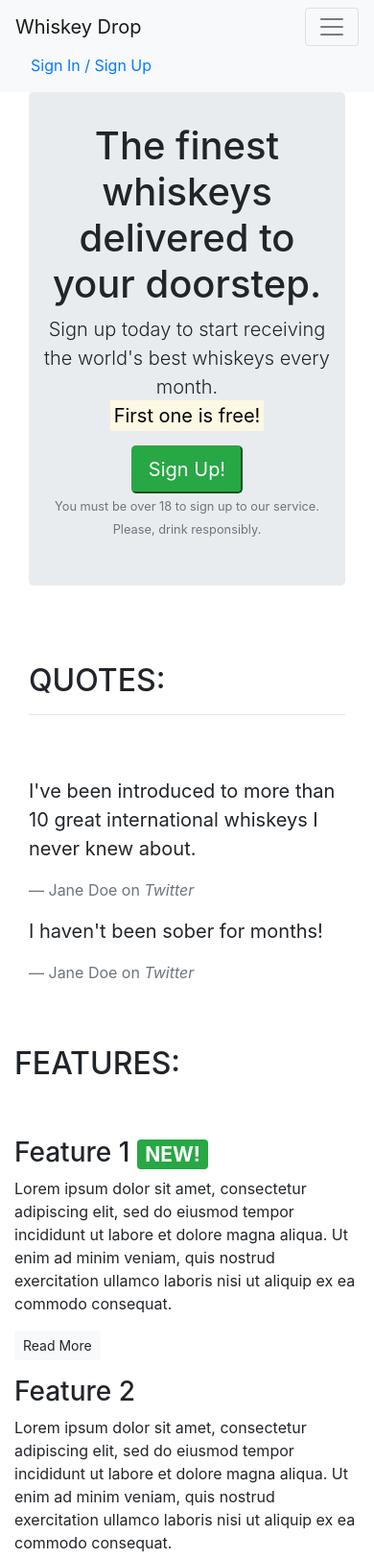
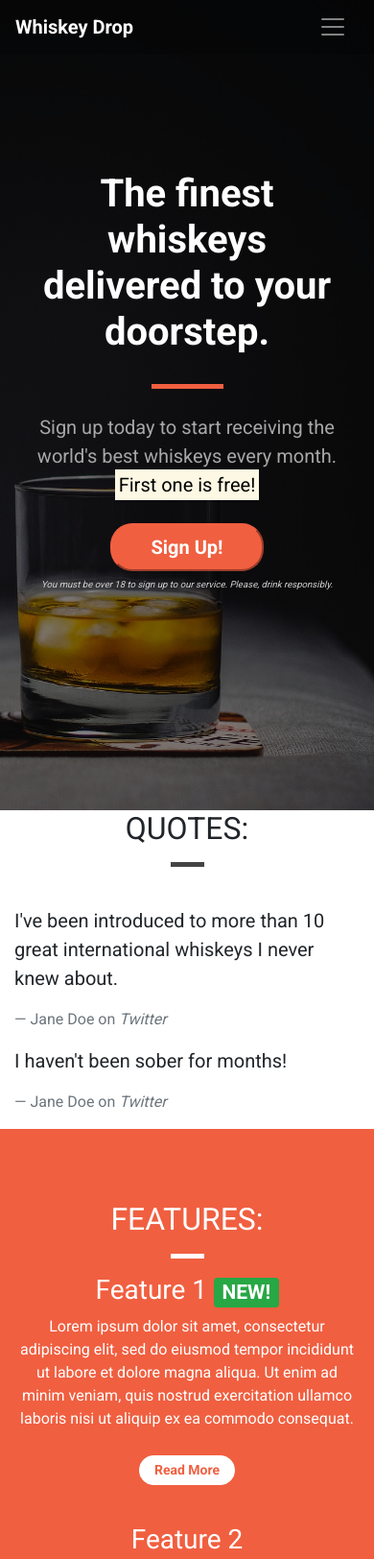
Before and after one commit to JSudron/bootstrap4, a plain HTML site: page index.html in a window 390 px wide. Shown: the top 1624 px of the page at 96% size. Drawn offline with nearby package versions, Linux system fonts and the light colour scheme.

Commit message:
css additions

```diff
--- a/css/style.css
+++ b/css/style.css
@@ -2,18 +2,200 @@
     font-family: 'Roboto', sans-serif;
 }
 
-.alert-container {}
+.container-wrapper{}
 
+.container-wrapper--red{
+    background-color: #f05f40;
+    color: white;
+}
+
+.container-wrapper--grey{
+    background-color: #495057;
+    color: white;
+}
+.alert-container .col-12 {
+    padding-left: 0;
+    padding-right: 0;
+}
+
+.site-wide-alert {
+    border-radius: 0;
+    margin-bottom: 0;
+    padding: 5px 15px;
+    background-color: #eec802;
+    border-color: #eec802;
+}
 .callout-container {
     height: 100vh;
 
-    background: url("https://github.com/JSudron/bootstrap4-nextbigidea/blob/3bff87d0a439365321c6954d35a197e13e20d59b/images/whiskey-background.jpg") no-repeat bottom right fixed;
+    background: url("/images/whiskey-background.jpg") no-repeat bottom right fixed;
     -webkit-background-size: cover;
     -moz-background-size: cover;
     -o-background-size: cover;
     background-size: cover;
+
+    display: flex;
+    align-items: center;
+    justify-content: center;
+
+    position: relative;
+}
+
+.opaque-overlay {
+    position: absolute;
+    top: 0;
+    left: 0;
+    height: 100%;
+    width: 100%;
+    background-color: rgba(0,0,0,0.5);
 }
 
 quotes-container {}
 
 .features-container {}
+
+.monthly-favourites {}
+
+/* Page headers */
+
+.page-header {
+    margin-bottom: 0;
+    border-bottom: 0;
+    text-align: center;
+}
+
+.page-header h2 {
+    margin-top: 0;
+}
+
+.quotes .page-header {
+    margin-bottom: 25px;
+}
+
+.monthly-favourites .page-header {
+    font-weight: 500;
+}
+/* Block dividers */
+
+.block-divider {
+    width: 75px;
+    height: 5px;
+    border: 0;
+    background-color: #444;
+}
+
+.block-divider--orange {
+    background-color: #f05f40;
+}
+
+.block-divider--white {
+    background-color: white;
+}
+
+.block-divider--short {
+    width: 35px;
+}
+
+/* Content containers */
+
+.content-container {
+    padding-top: 75px;
+    padding-bottom: 75px;
+}
+
+/* Navbar */
+
+.navalert-container {
+    position: absolute;
+    top: 0;
+    left: 0;
+    z-index: 1;
+    padding-left: 0;
+    padding-right: 0;
+}
+
+.navbar {
+    margin-bottom: 0;
+    width: 100%;
+    background-color: rgba(0, 0, 0, .25);
+    border: 0;
+}
+
+.navbar .navbar-toggler {
+    border: 0;
+}
+
+.navbar-brand {
+    font-weight: bold;
+}
+
+.navbar .navbar-nav a {
+    font-weight: bold;
+}
+
+/* Jumbotron */
+
+.jumbotron {
+    background-color: transparent;
+}
+
+.jumbotron-header {
+    color: white;
+    font-weight: bold;
+    margin-bottom: 30px;
+}
+
+.jumbotron .lead {
+    margin: 25px 0;
+    color: #a7a7a7;
+}
+
+.jumbotron small {
+    font-size: 60%;
+    font-style: italic;
+    color: #d0d0d0;
+}
+
+/* Buttons */
+
+.btn--cta {
+    font-weight: bold;
+    border-radius: 23px;
+    width: 160px;
+}
+
+.btn--red {
+    color: white;
+    background-color: #f05f40;
+    border-color: #f05f40;
+}
+
+.btn--red:hover,
+.btn--red:active,
+.btn--red:focus,
+.btn--red:active:focus {
+    background-color: #df4929;
+    border-color: #df4929;
+    color: white;
+}
+
+.feature {
+    text-align: center;
+    margin-bottom: 40px;
+}
+
+.feature i {
+    margin-bottom: 20px;
+    font-size: 45px;
+    line-height: 45px;
+}
+
+.feature .btn {
+    background-color: white;
+    border-color: white;
+    border-radius: 15px;
+    min-width:  100px;
+    font-weight: bold;
+    margin-top: 10px;
+    color: #f05f40;
+}
--- a/index.html
+++ b/index.html
@@ -9,10 +9,20 @@
     <link rel="stylesheet" href="https://use.fontawesome.com/releases/v5.6.1/css/all.css" integrity="sha384-gfdkjb5BdAXd+lj+gudLWI+BXq4IuLW5IT+brZEZsLFm++aCMlF1V92rMkPaX4PP" crossorigin="anonymous">
 
     <link href="https://fonts.googleapis.com/css?family=Roboto:400,700&display=swap" rel="stylesheet">
-    <link rel="stylesheet" href="css/stly.css" type="text/css" />
+    <link rel="stylesheet" href="css/style.css" type="text/css" />
 </head>
 <body>
-    <nav class="navbar navbar-light bg-light navbar-expand-sm">
+    <div class="container-fluid navalert-container">
+        <div class="container-fluid alert-container">
+            <div class="row d-none d-sm-block">
+                <div class="col-12">
+                    <div class="site-wide-alert alert alert-warning">
+                        <strong>Sale Now On!</strong> We've got a sale on. Get a 12-month subscription for the price of 6! <a href="">See here for details!</a>
+                    </div>
+                </div>
+            </div>
+        </div>
+        <nav class="navbar navbar-dark navbar-expand-sm">
             <a href="/" class="navbar-brand">Whiskey Drop</a>
 
             <button class="navbar-toggler ml-auto" type="button" data-toggle="collapse" data-target="#navbarNavDropdown" aria-controls="navbarNavDropdown" aria-expanded="false" aria-label="Toggle navigation">
@@ -32,51 +42,45 @@
                             <a class="dropdown-item" href="#">Japanese</a>
                             <a class="dropdown-item" href="#">American</a>
                         </div>
-                    </div>
                     </li>
 
                     <li class="nav-item mr-2 d-block d-sm-none"><a class="nav-link" href="/login">Sign In / Sign Up</a></li>
                 </ul>
             </div>
-        <div class="d-none d-md-block">>
+            <div class="d-none d-md-block">
                 <p class="navbar-text my-auto mr-2"><i>Great whiskey delivered to your door!</i></p>
-            <a href="/login">Sign In / Sign Up</a>
+                <a href="/login" class="btn btn--cta btn--red">Sign In / Sign Up</a>
             </div>
         </nav>
-    <article class="container alert-container">
-        <div class="row d-none d-sm-block">
-            <div class="col-12">
-                <div class="alert alert-warning">
-                    <strong>Sale Now On!</strong> We've got a sale on. Get a 12-month subscription for the price of 6! <a href=" ">See here for details!</a>
-                </div>
-            </div>
     </div>
     <div class="container-fluid callout-container">
         <!-- Callout -->
+        <div class="opaque-overlay">&nbsp;</div>
         <div class="row">
             <div class="col-12">
                 <section class="callout jumbotron text-center">
-                        <h1>The finest whiskeys delivered to your doorstep.</h1>
+                    <h1 class="jumbotron-header">The finest whiskeys delivered to your doorstep.</h1>
+                    <hr class="block-divider block-divider--orange">
                     <p class="lead">Sign up today to start receiving the world's best whiskeys every month.
                         <s class="d-none d-sm-inline">£19.99</s>
                         <span class="d-inline d-sm-none"><br></span>
-                            <strong><mark>First one is free!</mark></strong>
-                        </p>
-                        <button class="btn-success btn-lg" data-toggle="modal" data-target="#signUpModal">Sign Up!</button>
+                        <strong><mark>First one is free!</mark></strong></p>
+                    <button class="btn-lg btn--cta btn--red" data-toggle="modal" data-target="#signUpModal">Sign Up!</button>
                     <p class="text-muted"><small>You must be over 18 to sign up to our service. Please, drink responsibly.</small></p>
                 </section>
             </div>
         </div>
+        <!-- /.callout -->
     </div>
-        <!-- /.callout -->
 
         <!-- Quotes -->
-        <div class="container quotes-container">
+        <div class="container-wrapper">
+            <div class="container quotes-container content container">
                 <section class="quotes">
                     <div class="row">
-                    <div class="col-12 my-5">
+                        <div class="col-12 page-header">
                             <h2 class="text-uppercase">Quotes:</h2>
-                        <hr />
+                            <hr class="block-divider block-divider--short">
                         </div>
                     </div>
                     <div class="row">
@@ -109,32 +113,35 @@
                     </div>
                 </section>
             </div>
+        </div>
         <!-- /.quotes -->
 
         <!-- Features -->
-        <div class="features-container">
+        <div class="container-wrapper container-wrapper--red">
+            <div class="container features-container content-container">
                 <section class="features">
                     <div class="row">
-                    <div class="col-12 my-5">
+                        <div class="col-12 page-header">
                             <h2 class="text-uppercase">Features:</h2>
+                            <hr class="block-divider block-divider--short block-divider--white">
                         </div>
                         <div class="col-12 col-md-6 col-lg-4">
                             <div class="feature">
-                            <h3><i class="fas fa-gift d-none d-sm-inline"></i> Feature 1 <span class="badge badge-success">NEW!</span></h3>
+                                <h3><i class="fas fa-gift d-none d-sm-block"></i> Feature 1 <span class="badge badge-success">NEW!</span></h3>
                                 <p>Lorem ipsum dolor sit amet, consectetur adipiscing elit, sed do eiusmod tempor incididunt ut labore et dolore magna aliqua. Ut enim ad minim veniam, quis nostrud exercitation ullamco laboris nisi ut aliquip ex ea commodo consequat.</p>
                                 <p><a class="btn btn-sm btn-light" href=" ">Read More</a></p>
                             </div>
                         </div>
                         <div class="col-12 col-md-6 col-lg-4">
                             <div class="feature">
-                            <h3><i class="far fa-credit-card d-none d-sm-inline"></i> Feature 2</h3>
+                                <h3><i class="far fa-credit-card d-none d-sm-block"></i> Feature 2</h3>
                                 <p>Lorem ipsum dolor sit amet, consectetur adipiscing elit, sed do eiusmod tempor incididunt ut labore et dolore magna aliqua. Ut enim ad minim veniam, quis nostrud exercitation ullamco laboris nisi ut aliquip ex ea commodo consequat.</p>
                                 <p><a class="btn btn-sm btn-light" href=" ">Read More</a></p>
                             </div>
                         </div>
                         <div class="col-12 d-md-none d-lg-block col-lg-4">
                             <div class="feature">
-                            <h3><i class="fas fa-times-circle d-none d-sm-inline"></i> Feature 3</h3>
+                                <h3><i class="fas fa-times-circle d-none d-sm-block"></i> Feature 3</h3>
                                 <p>Lorem ipsum dolor sit amet, consectetur adipiscing elit, sed do eiusmod tempor incididunt ut labore et dolore magna aliqua. Ut enim ad minim veniam, quis nostrud exercitation ullamco laboris nisi ut aliquip ex ea commodo consequat.</p>
                                 <p><a class="btn btn-sm btn-light" href=" ">Read More</a></p>
                             </div>
@@ -142,11 +149,17 @@
                     </div>
                 </section>
             </div>
+        </div>
         <!-- /.features -->
 
         <!-- Monthly Favourites -->
-        <section class="monthly features">
-            <h4 class="text-uppercase my-5">Monthly Favourites:</h4>
+        <div class="container-wrapper container-wrapper--grey">
+            <div class="container monthly-features-container content-container">
+            <section class="monthly-favourites">
+            <div class="col-12 page-header">
+                <h2 class="text-uppercase">Monthly Favourites:</h2>
+                <hr class="block-divider block-divider--short">
+            </div>
                 <table class="table table-striped table-dark">
                     <thead>
                         <tr>
@@ -178,6 +191,8 @@
                     </tbody>
                 </table>
             </section>
+            </div>
+        </div>
         <!-- /.monthly favourites -->
     </article>
 
```
Lines whose indentation alone changed are shown as unchanged.
